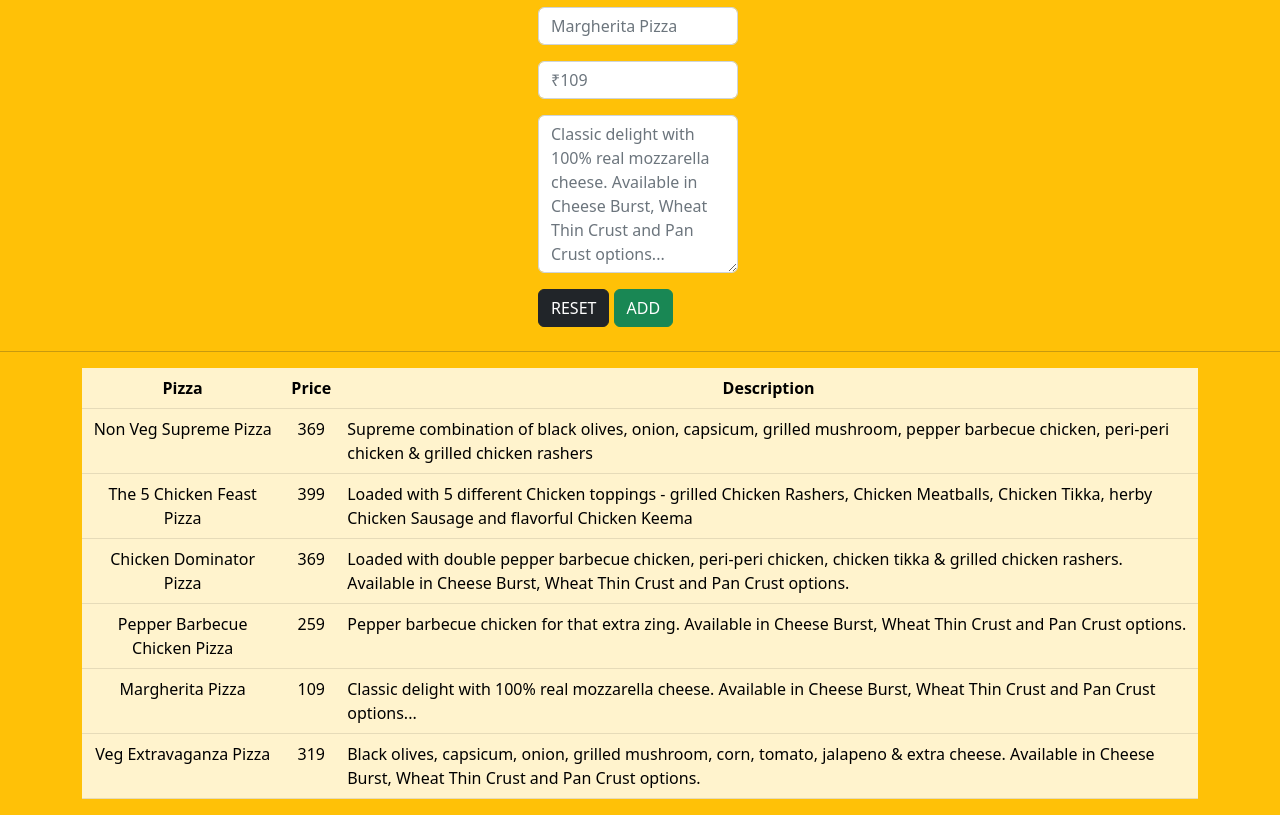
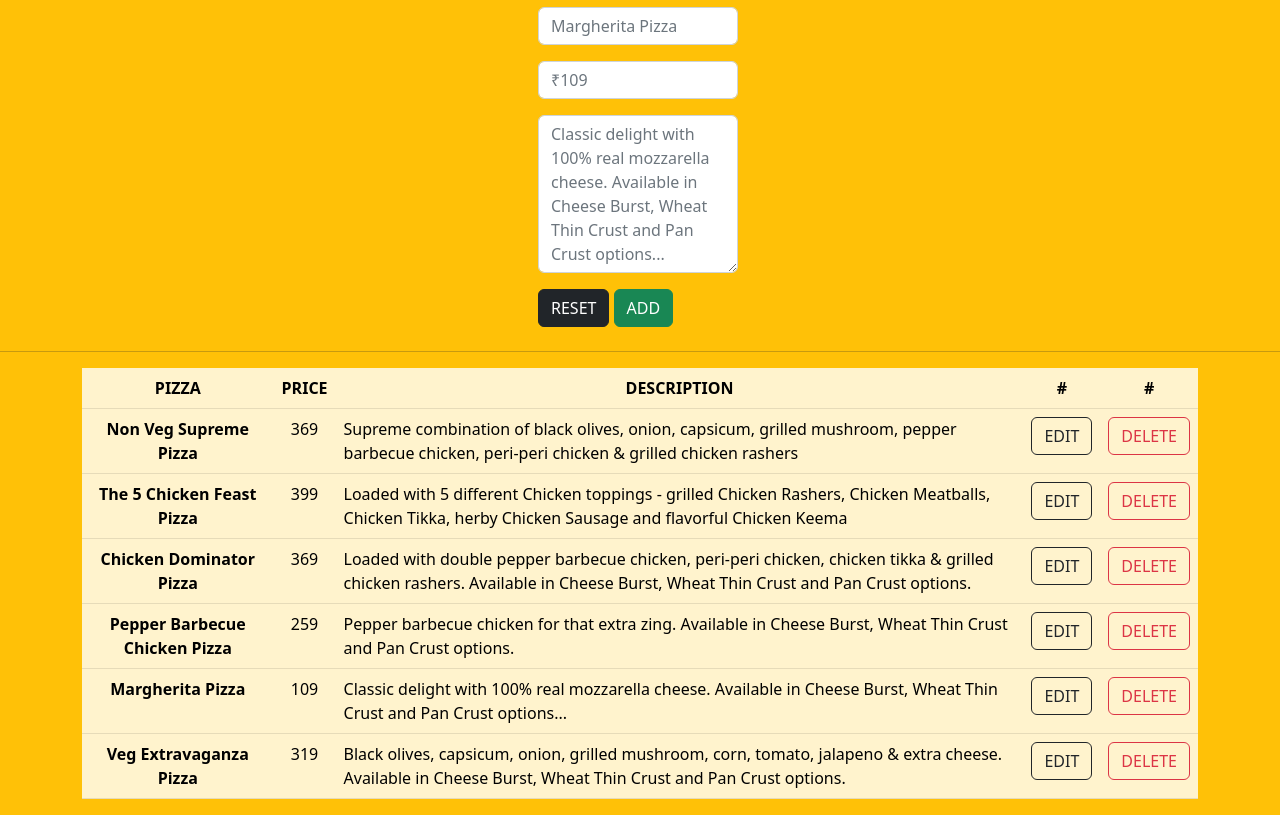
Before and after one commit to Im-your-hari/Pizza-Delivery, a Django app: page /admin/home in a window 1280 px wide. Shown: the part 85-900 px from the top of the page. Run offline with Django 3.2, Linux system fonts and the light colour scheme; data comes from the database, SQL or seed files in the repository; both versions use the stored data as it was after the commit.

Commit message:
Pizza Delete option added

```diff
--- a/PizzaApp/templates/adminhome.html
+++ b/PizzaApp/templates/adminhome.html
@@ -31,15 +31,23 @@
     <div class="container">
         <table class="table table-warning ">
             <tr class="table-warning  text-center">
-                <th class="table-warning">Pizza</th>
-                <th class="table-warning">Price</th>
-                <th class="table-warning">Description</th>
+                <th class="table-warning">PIZZA</th>
+                <th class="table-warning">PRICE</th>
+                <th class="table-warning">DESCRIPTION</th>
+                <th class="table-warning">#</th>
+                <th class="table-warning">#</th>
             </tr>
             {% for i in pizza reversed %}
                 <tr class="table-warning">
-                    <td class="table-warning  text-center">{{i.name}}</td>
+                    <td class="table-warning  text-center fw-bold">{{i.name}}</td>
                     <td class="table-warning  text-center">{{i.price}}</td>
                     <td class="table-warning">{{i.description}}</td>
+                    <td class="table-warning">
+                        <a href="#" class="btn btn-outline-dark">EDIT</a>
+                    </td>
+                    <td class="table-warning">
+                        <a href="/deletepizza/{{i.id}}" class="btn btn-outline-danger">DELETE</a>
+                    </td>
                 </tr>
             {% endfor %}
         </table>
--- a/PizzaApp/urls.py
+++ b/PizzaApp/urls.py
@@ -15,7 +15,7 @@ Including another URLconf
 """
 from django.contrib import admin
 from django.urls import path
-from .views import home,adminloginview,adminhome,adminauth,adminlogout,addPizza
+from .views import home,adminloginview,adminhome,adminauth,adminlogout,addPizza,deletePizza
 
 urlpatterns = [
     path('', home,name="homepage"),
@@ -23,5 +23,7 @@ urlpatterns = [
     path('admin/authenticate/',adminauth),
     path('admin/home',adminhome,name="adminhomepage"),
     path('adminlogout/',adminlogout,name="adminlogout"),
-    path('addpizza/',addPizza,name="addPizza")
+    path('addpizza/',addPizza,name="addPizza"),
+    path('deletepizza/<int:pizza_id>',deletePizza,name="deletePizza"),
+
 ]
--- a/PizzaApp/views.py
+++ b/PizzaApp/views.py
@@ -41,3 +41,7 @@ def addPizza(request):
 
     PizzaModel(name=pizzaname,price=pizzaprice,description=pizzadescribe).save()
     return redirect('adminhomepage')
+
+def deletePizza(request,pizza_id):
+    PizzaModel.objects.filter(id=pizza_id).delete()
+    return redirect('adminhomepage')
```
Also changed, not shown: db.sqlite3.
